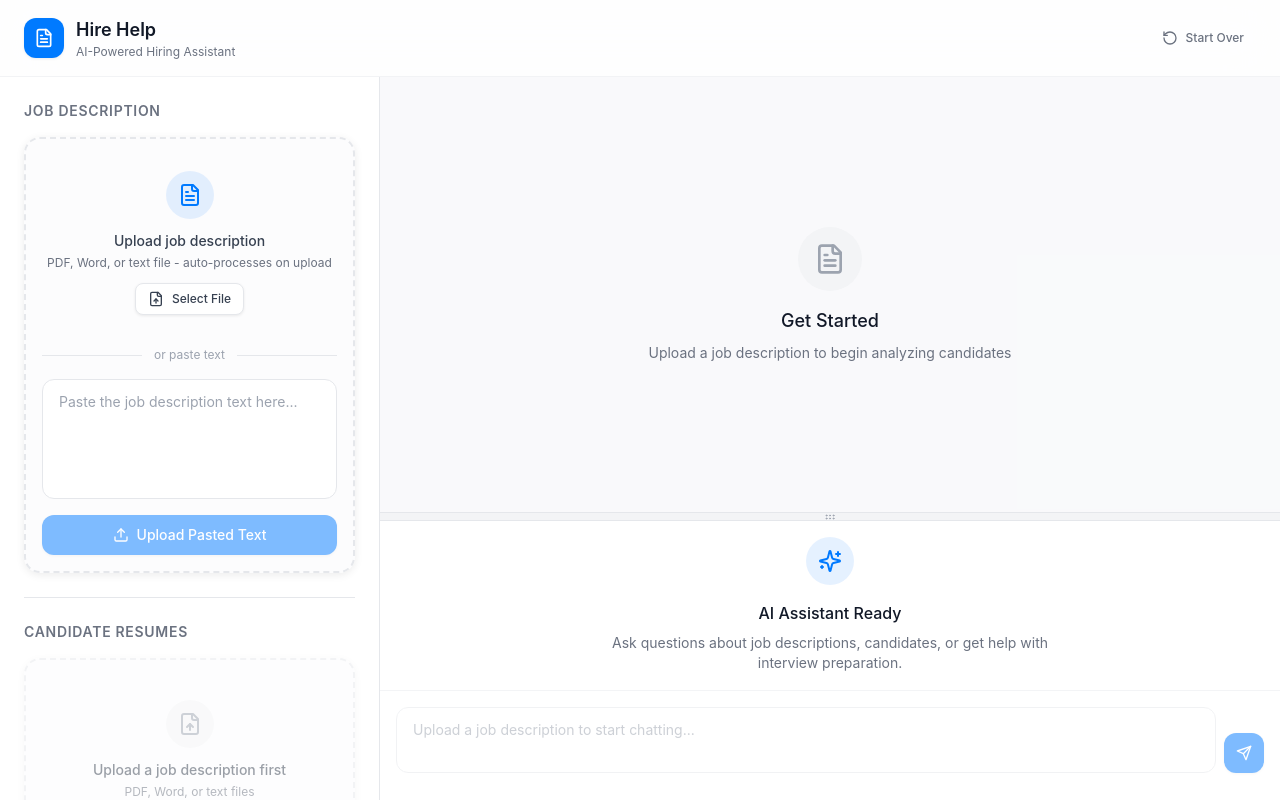
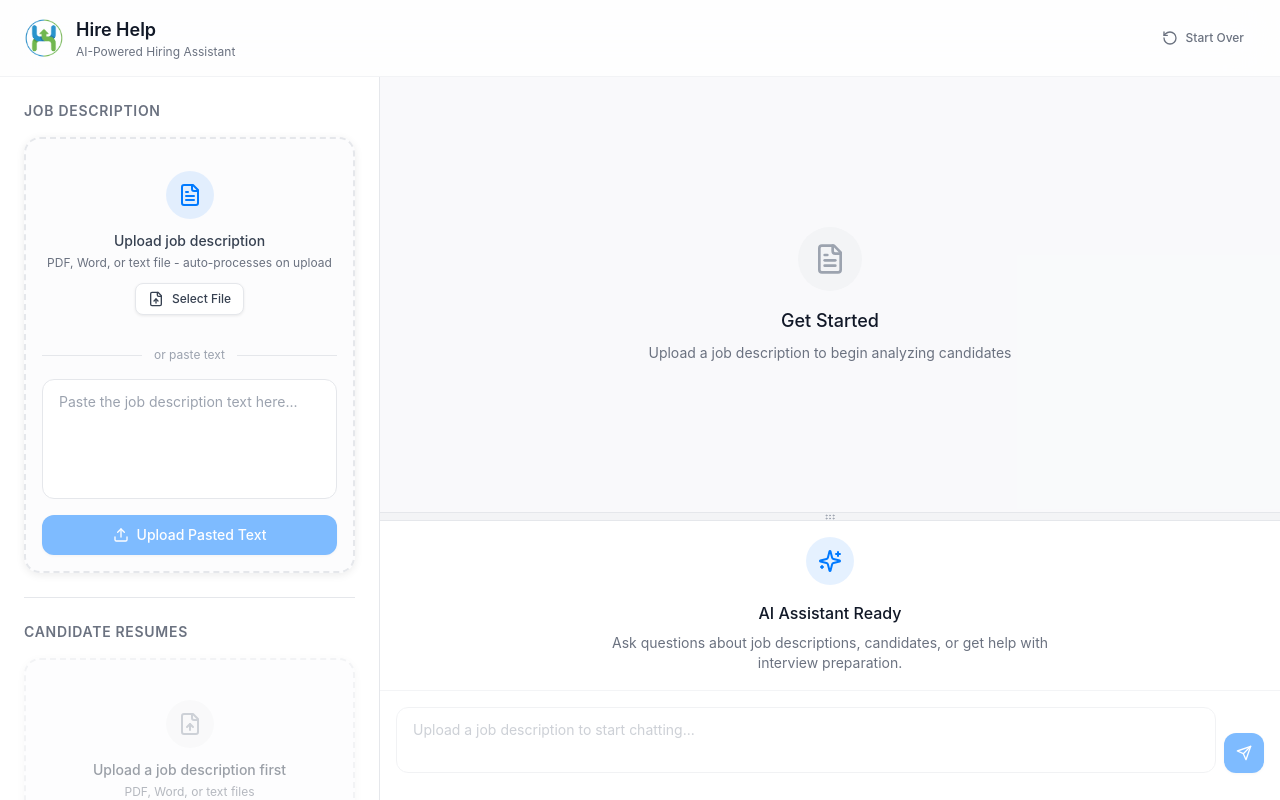
Before and after one commit to TonyLorino/Hire-Help, a Next.js app: page / in a window 1280 px wide. Built offline with nearby package versions, Linux system fonts and the light colour scheme.

Commit message:
created logo and added to header

```diff
--- a/components/layout/Header.tsx
+++ b/components/layout/Header.tsx
@@ -1,6 +1,7 @@
 "use client";
 
-import { FileText, RotateCcw, Briefcase } from "lucide-react";
+import Image from "next/image";
+import { RotateCcw, Briefcase } from "lucide-react";
 import { Button } from "@/components/ui/button";
 import { useAppStore } from "@/store/app-store";
 
@@ -15,9 +16,13 @@ export function Header() {
         <div className="flex items-center justify-between">
           {/* Logo and Title */}
           <div className="flex items-center gap-3">
-            <div className="flex h-10 w-10 items-center justify-center rounded-apple bg-primary text-white shadow-apple-sm">
-              <FileText className="h-5 w-5" />
-            </div>
+            <Image
+              src="/logo.png"
+              alt="Hire Help"
+              width={40}
+              height={40}
+              className="rounded-apple"
+            />
             <div>
               <h1 className="text-lg font-semibold text-gray-900">
                 Hire Help
```
Also changed, not shown: public/logo.png (added).
